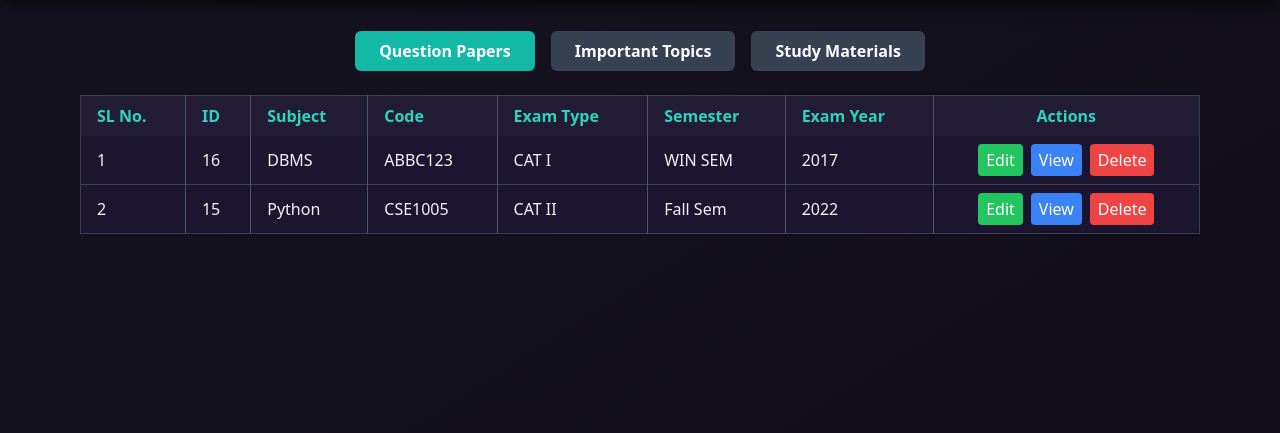
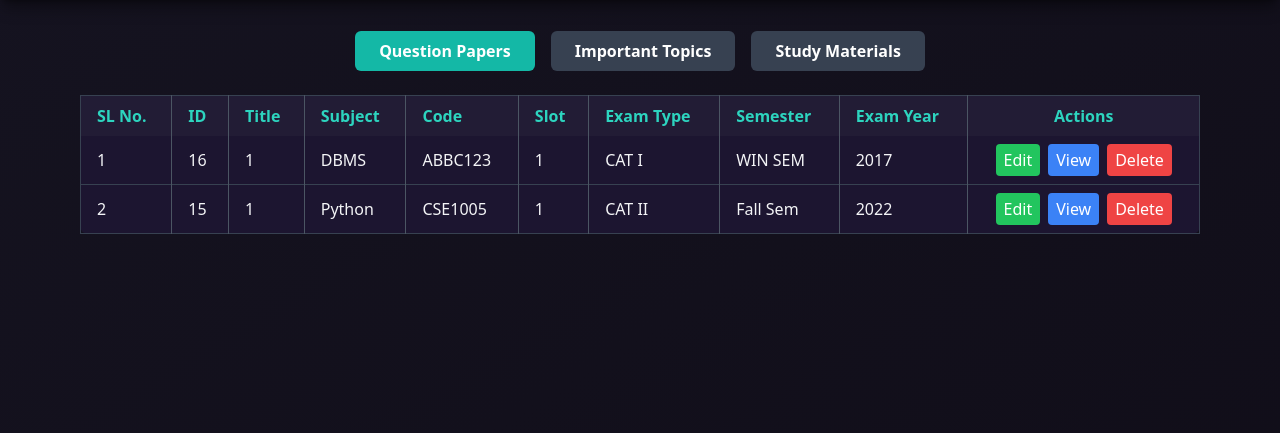
Before and after one commit to krishnasouravvemuri/PaperRepo, a Django app: a page that uses papers/templates/MyUploads.html in a window 1280 px wide. Shown: the part 65-498 px from the top of the page. Run offline with Django 5.2, Linux system fonts and the light colour scheme; a user stored in the database is signed in; data comes from the database, SQL or seed files in the repository; some libraries are stand-ins or nearby versions.

Commit message:
Update MyUploads.html

```diff
--- a/papers/templates/MyUploads.html
+++ b/papers/templates/MyUploads.html
@@ -34,8 +34,10 @@
                     <tr>
                         <th class="px-4 py-2 border-r border-gray-600 text-left">SL No.</th>
                         <th class="px-4 py-2 border-r border-gray-600 text-left">ID</th>
+                        <th class="px-4 py-2 border-r border-gray-600 text-left">Title</th>
                         <th class="px-4 py-2 border-r border-gray-600 text-left">Subject</th>
                         <th class="px-4 py-2 border-r border-gray-600 text-left">Code</th>
+                        <th class="px-4 py-2 border-r border-gray-600 text-left">Slot</th>
                         <th class="px-4 py-2 border-r border-gray-600 text-left">Exam Type</th>
                         <th class="px-4 py-2 border-r border-gray-600 text-left">Semester</th>
                         <th class="px-4 py-2 border-r border-gray-600 text-left">Exam Year</th>
@@ -47,8 +49,10 @@
                     <tr class="border-b border-gray-700 hover:bg-[#2a2235]">
                         <td class="px-4 py-2 border-r border-gray-600">{{ forloop.counter }}</td>
                         <td class="px-4 py-2 border-r border-gray-600">{{ i.pk }}</td>
+                        <td class="px-4 py-2 border-r border-gray-600">{{ i.question_paper_title }}</td>
                         <td class="px-4 py-2 border-r border-gray-600">{{ i.subject_name }}</td>
                         <td class="px-4 py-2 border-r border-gray-600">{{ i.subject_code }}</td>
+                        <td class="px-4 py-2 border-r border-gray-600">{{ i.exam_slot }}</td>
                         <td class="px-4 py-2 border-r border-gray-600">{{ i.exam_type }}</td>
                         <td class="px-4 py-2 border-r border-gray-600">{{ i.semester }}</td>
                         <td class="px-4 py-2 border-r border-gray-600">{{ i.year }}</td>
@@ -72,6 +76,7 @@
                     <tr>
                         <th class="px-4 py-2 border-r border-gray-600 text-left">SL No.</th>
                         <th class="px-4 py-2 border-r border-gray-600 text-left">ID</th>
+                        <th class="px-4 py-2 border-r border-gray-600 text-left">Title</th>
                         <th class="px-4 py-2 border-r border-gray-600 text-left">Subject</th>
                         <th class="px-4 py-2 border-r border-gray-600 text-left">Code</th>
                         <th class="px-4 py-2 border-r border-gray-600 text-left">Exam Type</th>
@@ -84,6 +89,7 @@
                     <tr class="border-b border-gray-700 hover:bg-[#2a2235]">
                         <td class="px-4 py-2 border-r border-gray-600">{{ forloop.counter }}</td>
                         <td class="px-4 py-2 border-r border-gray-600">{{ i.pk }}</td>
+                        <td class="px-4 py-2 border-r border-gray-600">{{ i.important_topic_title }}</td>
                         <td class="px-4 py-2 border-r border-gray-600">{{ i.subject_name }}</td>
                         <td class="px-4 py-2 border-r border-gray-600">{{ i.subject_code }}</td>
                         <td class="px-4 py-2 border-r border-gray-600">{{ i.exam_type }}</td>
@@ -108,6 +114,7 @@
                     <tr>
                         <th class="px-4 py-2 border-r border-gray-600 text-left">SL No.</th>
                         <th class="px-4 py-2 border-r border-gray-600 text-left">ID</th>
+                        <th class="px-4 py-2 border-r border-gray-600 text-left">Title</th>
                         <th class="px-4 py-2 border-r border-gray-600 text-left">Subject</th>
                         <th class="px-4 py-2 border-r border-gray-600 text-left">Code</th>
                         <th class="px-4 py-2 border-r border-gray-600 text-left">Exam Type</th>
@@ -120,6 +127,7 @@
                     <tr class="border-b border-gray-700 hover:bg-[#2a2235]">
                         <td class="px-4 py-2 border-r border-gray-600">{{ forloop.counter }}</td>
                         <td class="px-4 py-2 border-r border-gray-600">{{ i.pk }}</td>
+                        <td class="px-4 py-2 border-r border-gray-600">{{ i.study_material_title }}</td>
                         <td class="px-4 py-2 border-r border-gray-600">{{ i.subject_name }}</td>
                         <td class="px-4 py-2 border-r border-gray-600">{{ i.subject_code }}</td>
                         <td class="px-4 py-2 border-r border-gray-600">{{ i.exam_type }}</td>
```
